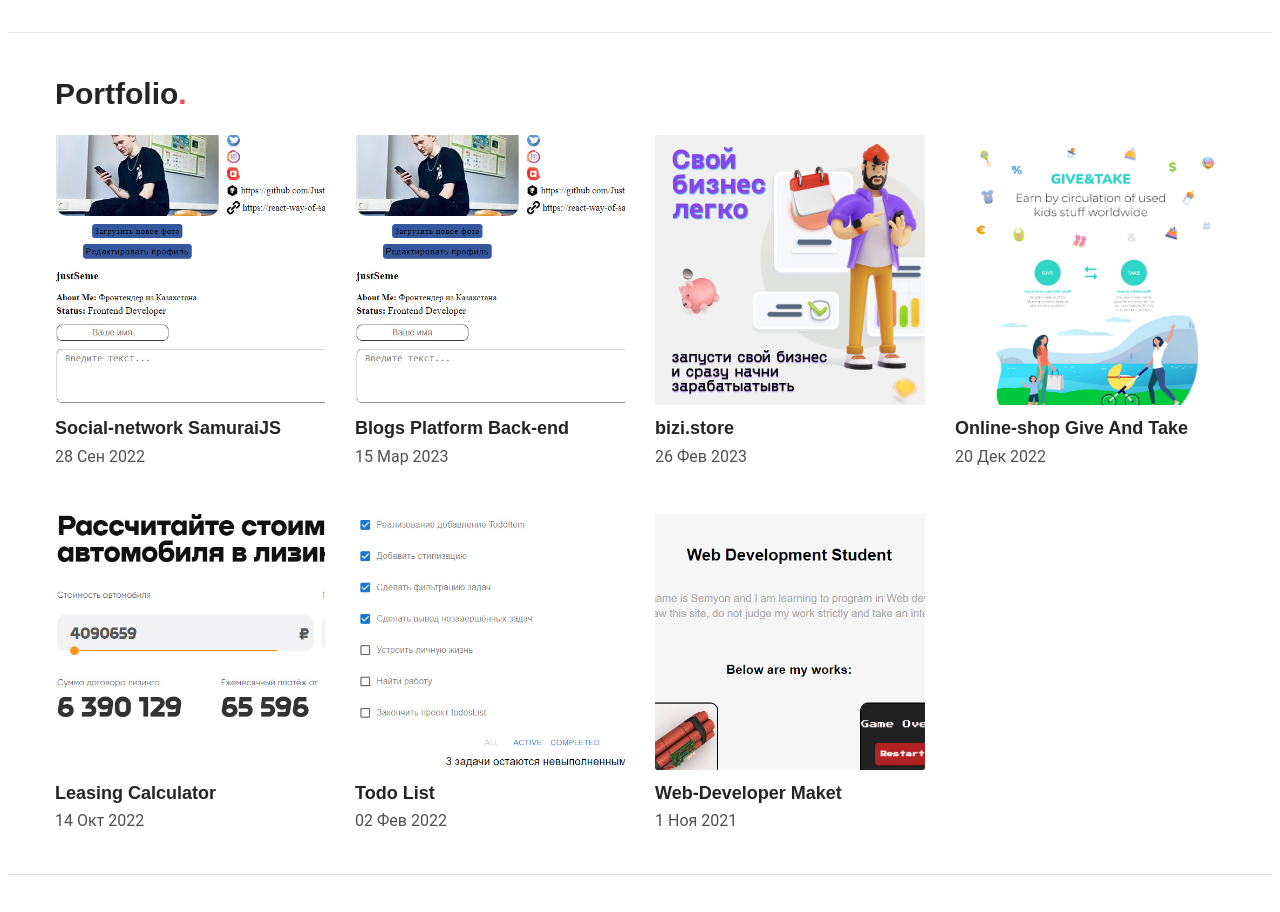
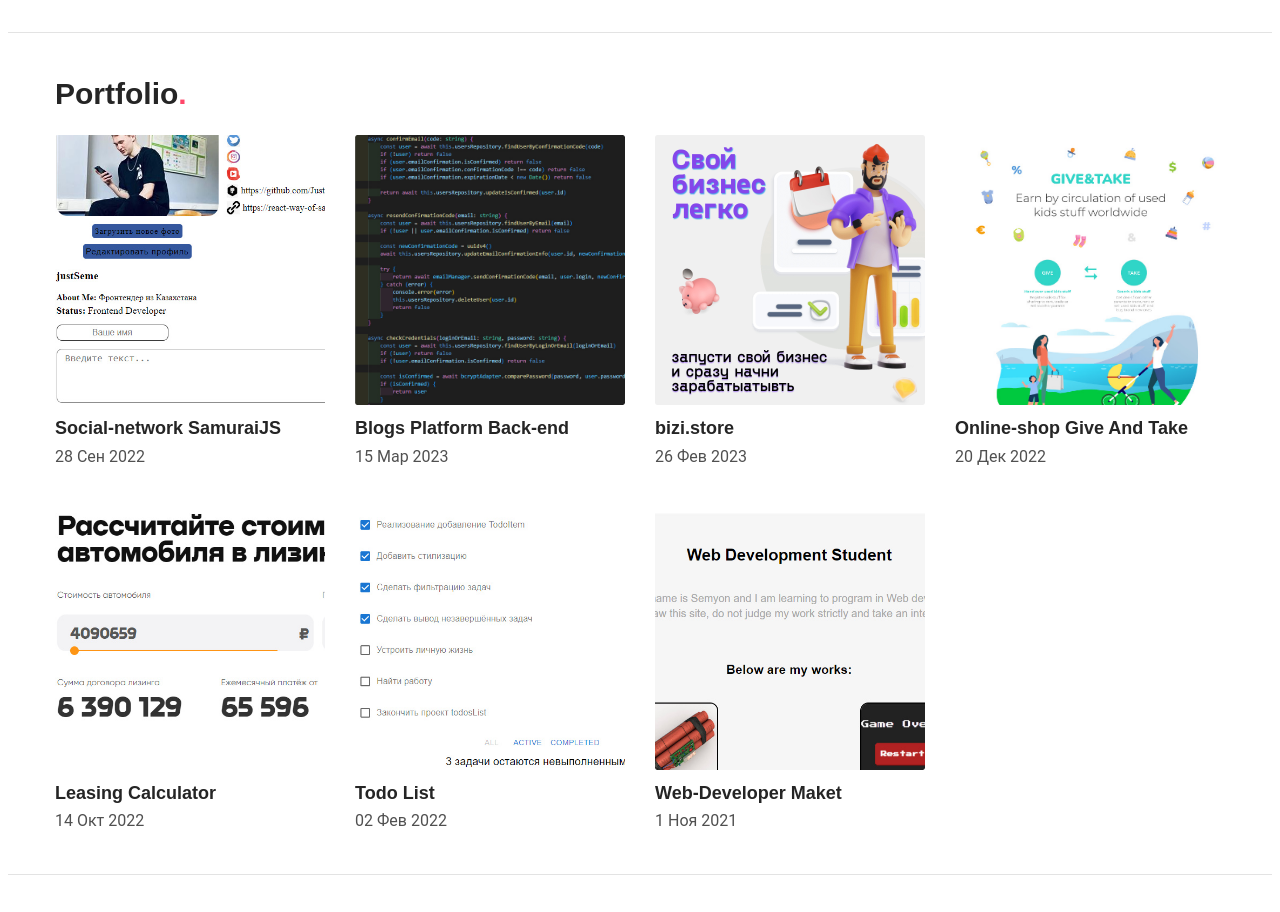
Before and after one commit to JustSeme/Portfolio, a website: page index.html in a window 1280 px wide. Shown: the part 1980-2892 px from the top of the page. Drawn offline with nearby package versions, Linux system fonts and the light colour scheme; files whose address does not match are found by name.

Commit message:
add photo to blogs Platform portfolio box

```diff
--- a/index.html
+++ b/index.html
@@ -334,7 +334,7 @@
                             <div class="col-md-3 col-sm-6 col-xs-6 mix wow animate__flipInX">
                                 <a href="https://github.com/JustSeme/homeworks" target="_blank" class="portfolio-box">
                                     <div class="portfolio-img">
-                                        <img src="media/portfolio-images/samuraiJS.jpg" alt>
+                                        <img src="media/portfolio-images/blogsPlatform.jpg" alt>
                                     </div>
                                     <div class="portfolio-name">
                                         <span>Blogs Platform Back-end</span>
```
Also changed, not shown: media/portfolio-images/blogsPlatform.jpg (added).
